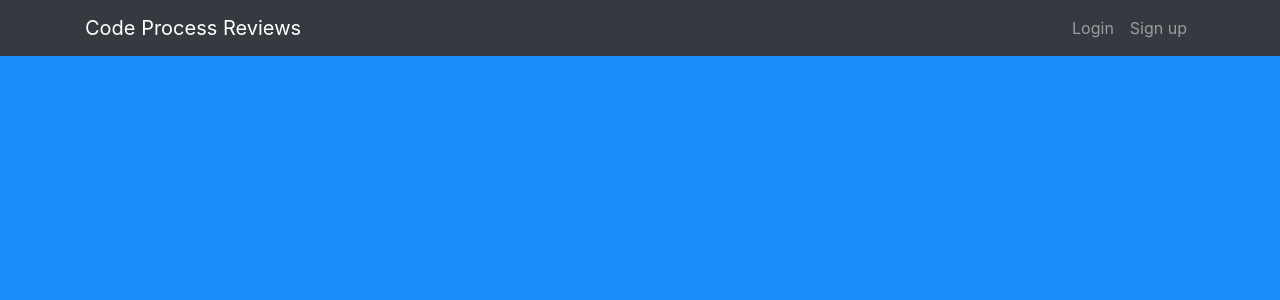
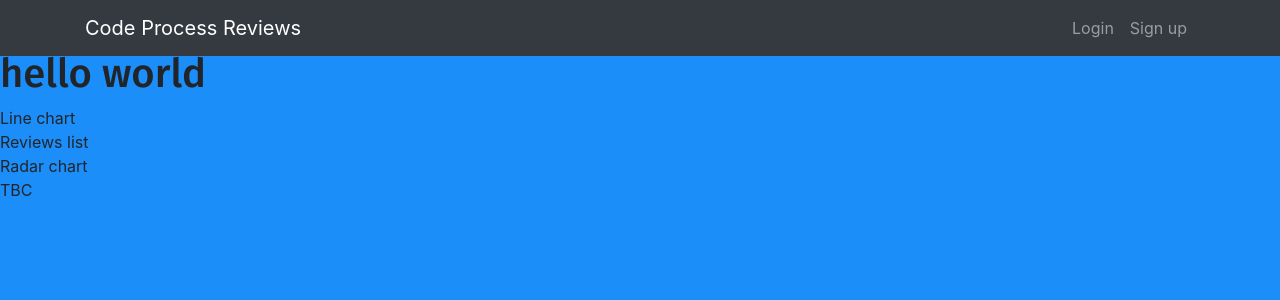
Before and after one commit to obean/ProcessReviewSite, a React (Create React App) app in the folder client/: page /profile in a window 1280 px wide. Shown: the top 300 px of the page. Built offline with nearby package versions, Linux system fonts and the light colour scheme.

Commit message:
updated overall app layout (navbar not overlaying App div)

```diff
--- a/client/src/App.css
+++ b/client/src/App.css
@@ -1,7 +1,11 @@
-/* .App {
-  text-align: center;
+
+.App {
+  padding-top: 50px;
+  height: 100%;
+  width: 100%;
 }
 
+/*
 .App-logo {
   height: 40vmin;
   pointer-events: none;
--- a/client/src/components/profile.js
+++ b/client/src/components/profile.js
@@ -23,6 +23,14 @@
         return (
           <div className="Profile">
           <h1>  hello world</h1>
+
+            <div class="grid-container">
+              <div class="grid-item">Line chart</div>
+              <div class="grid-item">Reviews list</div>
+              <div class="grid-item">Radar chart</div>
+              <div class="grid-item">TBC</div>
+            </div>
+
           </div>
         );
     };
--- a/client/src/index.css
+++ b/client/src/index.css
@@ -16,7 +16,7 @@
   font-family: 'Fira Sans', sans-serif;
 }
 
-body, html, .App, #root, .auth-wrapper {
+body, html, #root, .auth-wrapper {
   width: 100%;
   height: 100%;
 }
```
Also changed, not shown: client/src/components/example.js (added, +22 -0 lines).
